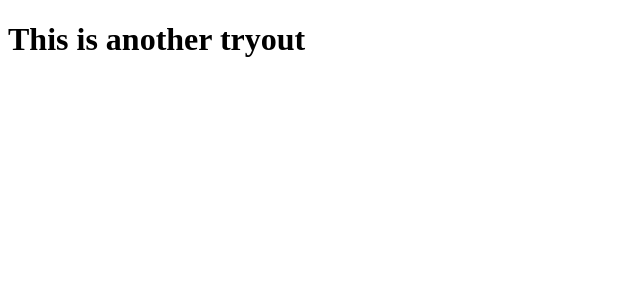
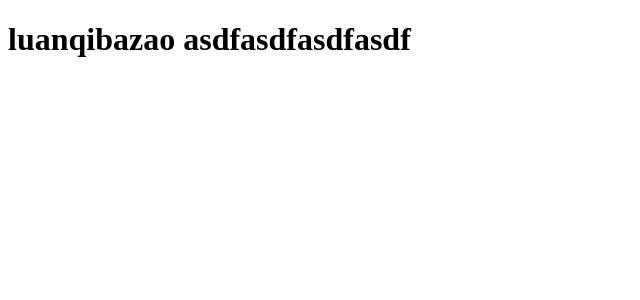
Before and after one commit to fanyangjeff/campus-life, a React (Create React App) app in the folder ezcampus/: page / in a window 1280 px wide. Shown: the top 300 px of the page, without its empty margins (0-640 px from the left). Built offline with nearby package versions, Linux system fonts and the light colour scheme.

Commit message:
commitcommit

```diff
--- a/ezcampus/src/App.js
+++ b/ezcampus/src/App.js
@@ -1,7 +1,7 @@
 function App() {
   return (
     <div>
-      <h1>This is another tryout</h1>
+      <h1>luanqibazao asdfasdfasdfasdf</h1>
     </div>
   );
 }
```
Also changed, not shown: 1 other file (tests, documents, lock files or other folders).
